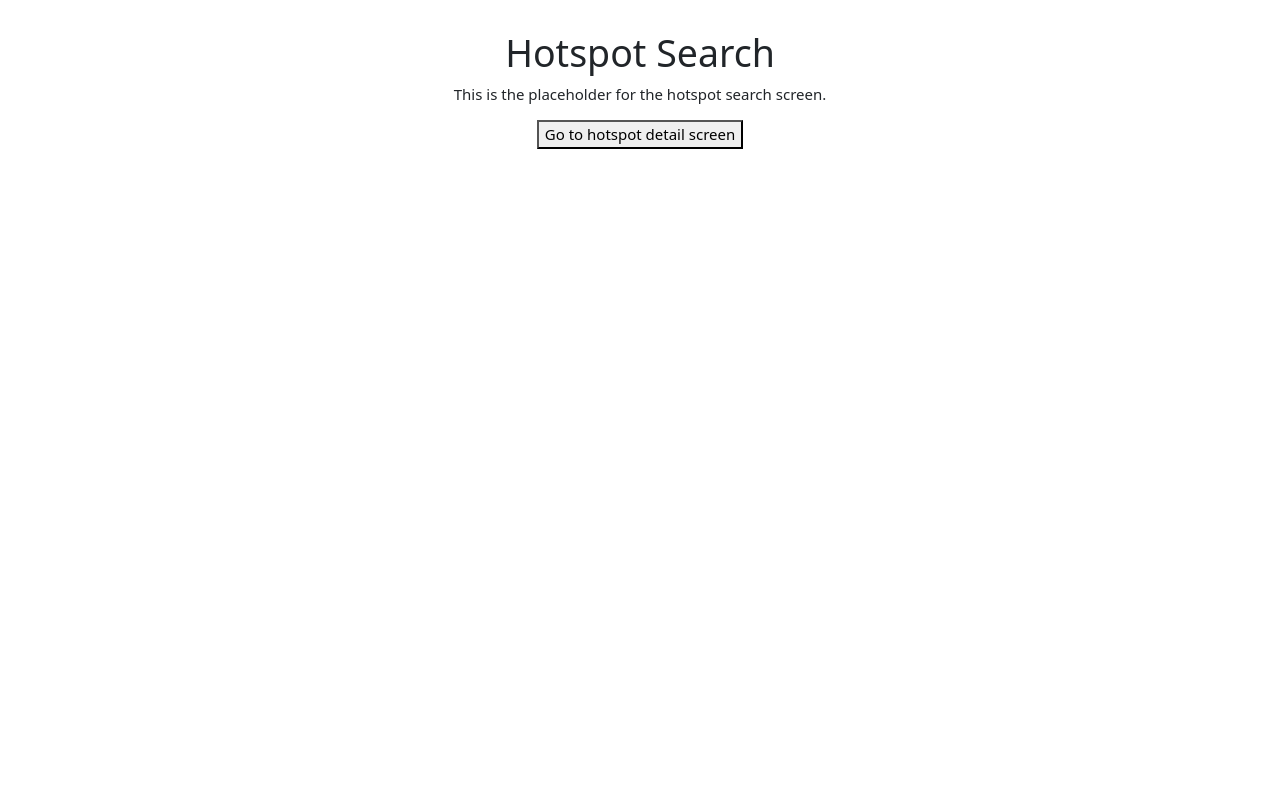
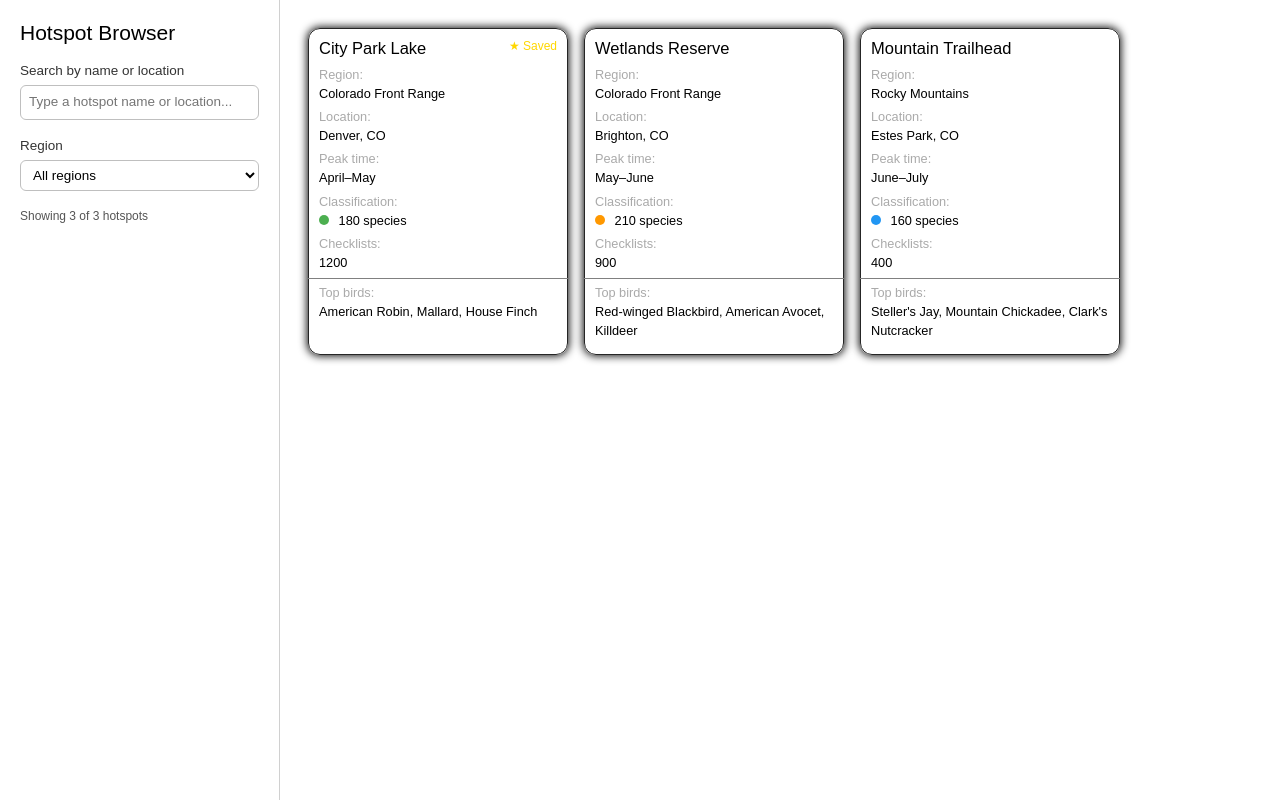
Before and after one commit to BrooktieFrogge/EBird_Hotspot_Ranker, a Vue app in the folder client/: page /hotspot-search in a window 1280 px wide. Built offline with nearby package versions, Linux system fonts and the light colour scheme.

Commit message:
work over break - basic body built

```diff
--- /dev/null
+++ b/client/src/components/HotspotCard.vue
@@ -0,0 +1,186 @@
+<template>
+  <div
+    :class="['hotspot-card', { selected: isSelected }]"
+    @click="handleClick"
+  >
+    <!-- Title -->
+    <h3>{{ name }}</h3>
+
+    <!-- Region / Location -->
+    <div class="row">
+      <span class="label">Region:</span>
+      <span class="value">{{ region }}</span>
+    </div>
+    <div class="row">
+      <span class="label">Location:</span>
+      <span class="value">{{ location }}</span>
+    </div>
+
+    <!-- Peak season -->
+    <div class="row">
+      <span class="label">Peak time:</span>
+      <span class="value">{{ peakSeason }}</span>
+    </div>
+
+    <!-- eBird color / stats -->
+    <div class="row">
+      <span class="label">Classification:</span>
+      <span class="value">
+        <span class="color-dot" :style="{ backgroundColor: colorClass }"></span>
+        {{ speciesCount }} species
+      </span>
+    </div>
+
+    <div class="row">
+      <span class="label">Checklists:</span>
+      <span class="value">{{ checklistCount }}</span>
+    </div>
+
+    <!-- Top birds -->
+    <div class="row top-birds">
+      <span class="label">Top birds:</span>
+      <span class="value">
+        {{ topBirds.join(', ') }}
+      </span>
+    </div>
+
+    <!-- Saved indicator -->
+    <div class="saved-indicator" v-if="isSaved">
+      ★ Saved
+    </div>
+  </div>
+</template>
+
+<script lang="ts">
+import { defineComponent, PropType } from 'vue';
+
+export default defineComponent({
+  name: 'HotspotCard',
+
+  props: {
+    id: {
+      type: [String, Number],
+      required: true,
+    },
+    name: {
+      type: String,
+      required: true,
+    },
+    region: {
+      type: String,
+      required: true,
+    },
+    location: {
+      type: String,
+      required: true,
+    },
+    peakSeason: {
+      type: String,
+      required: false,
+      default: '–',
+    },
+    colorClass: {
+      type: String,
+      required: false,
+      default: '#4caf50', // default color
+    },
+    speciesCount: {
+      type: Number,
+      required: false,
+      default: 0,
+    },
+    checklistCount: {
+      type: Number,
+      required: false,
+      default: 0,
+    },
+    topBirds: {
+      type: Array as PropType<string[]>,
+      required: false,
+      default: () => [],
+    },
+    isSaved: {
+      type: Boolean,
+      required: false,
+      default: false,
+    },
+    isSelected: {
+      type: Boolean,
+      required: false,
+      default: false,
+    },
+  },
+
+  emits: ['click'],
+
+  methods: {
+    handleClick() {
+      // bubble up the click so the parent can route to HotspotDetail
+      this.$emit('click', this.id);
+    },
+  },
+});
+</script>
+
+<style scoped>
+.hotspot-card {
+  border: 1px solid #252525;
+  border-radius: 12px;
+  padding: 10px;
+  max-width: 260px;
+  font-family: Arial, sans-serif;
+  box-shadow: 0 0 8px 1px #0e0e0e;
+  cursor: pointer;
+  margin: 8px;
+  position: relative;
+}
+
+.hotspot-card.selected {
+  border-color: #71e7ff;
+  box-shadow: 0 0 10px 1px rgba(113, 231, 255, 0.7);
+}
+
+h3 {
+  margin: 0 0 6px 0;
+  font-size: 1.1em;
+  font-weight: 500;
+  color: #000000;
+}
+
+.row {
+  display: flex;
+  font-size: 0.85em;
+  margin-bottom: 4px;
+}
+
+.label {
+  min-width: 90px;
+  color: #aaa;
+}
+
+.value {
+  flex: 1;
+}
+
+.color-dot {
+  display: inline-block;
+  width: 10px;
+  height: 10px;
+  border-radius: 50%;
+  margin-right: 6px;
+}
+
+.top-birds {
+  margin-top: 6px;
+  border-top: 0.5px solid gray;
+  padding-top: 4px;
+}
+
+.saved-indicator {
+  position: absolute;
+  top: 8px;
+  right: 10px;
+  font-size: 0.8em;
+  color: #ffd700;
+}
+</style>
--- a/client/src/views/HotspotSearch.vue
+++ b/client/src/views/HotspotSearch.vue
@@ -1,35 +1,262 @@
 <template>
   <div class="hotspot-search">
-    <h1>Hotspot Search</h1>
-    <p>This is the placeholder for the hotspot search screen.</p>
-    <button class="button" @click="navigateToHotspotDetail">
-      <span>Go to hotspot detail screen</span>
-    </button>
+
+    <!-- Left panel: filters -->
+    <div class="filters">
+      <h1>Hotspot Browser</h1>
+
+      <!-- Text search -->
+      <div class="filter-group">
+        <label for="search">Search by name or location</label>
+        <input
+          id="search"
+          type="text"
+          v-model="searchQuery"
+          placeholder="Type a hotspot name or location..."
+        />
+      </div>
+
+      <!-- Region filter -->
+      <div class="filter-group">
+        <label for="region">Region</label>
+        <select id="region" v-model="selectedRegion">
+          <option value="">All regions</option>
+          <option
+            v-for="region in availableRegions"
+            :key="region"
+            :value="region"
+          >
+            {{ region }}
+          </option>
+        </select>
+      </div>
+
+      <!-- More filters here later -->
+
+      <div class="filter-summary">
+        Showing {{ filteredHotspots.length }} of {{ hotspots.length }} hotspots
+      </div>
+    </div>
+
+    <!-- Right panel: hotspot cards -->
+    <div class="results">
+      <div class="cards-container">
+        <HotspotCard
+          v-for="hotspot in filteredHotspots"
+          :key="hotspot.id"
+          :id="hotspot.id"
+          :name="hotspot.name"
+          :region="hotspot.region"
+          :location="hotspot.location"
+          :peak-season="hotspot.peakSeason"
+          :color-class="hotspot.colorClass"
+          :species-count="hotspot.speciesCount"
+          :checklist-count="hotspot.checklistCount"
+          :top-birds="hotspot.topBirds"
+          :is-saved="hotspot.isSaved"
+          @click="goToHotspotDetail"
+        />
+      </div>
+    </div>
+
   </div>
 </template>
 
 <script lang="ts">
-import { defineComponent } from 'vue';
+import { defineComponent, onMounted, ref, computed } from 'vue';
 import { useRouter } from 'vue-router';
+import HotspotCard from "../components/HotspotCard.vue";
+
+
+interface Hotspot {
+  id: number | string;
+  name: string;
+  region: string;
+  location: string;
+  peakSeason: string;
+  colorClass: string; // could map to eBird colors
+  speciesCount: number;
+  checklistCount: number;
+  topBirds: string[];
+  isSaved: boolean;
+}
 
 export default defineComponent({
   name: 'HotspotSearch',
+
+  components: {
+    HotspotCard,
+  },
+
   setup() {
     const router = useRouter();
 
-    const navigateToHotspotDetail = () => {
-      // Example: navigate to hotspot with ID 1
-      router.push({ name: 'HotspotDetail', params: { id: 1 } });
+    // state
+    const hotspots = ref<Hotspot[]>([]);
+    const searchQuery = ref('');
+    const selectedRegion = ref('');
+
+    const availableRegions = computed(() => {
+      const set = new Set<string>();
+      hotspots.value.forEach(h => set.add(h.region));
+      return Array.from(set).sort();
+    });
+
+    // Load all hotspots once (replace this with a real API call)
+    const loadHotspots = async () => {
+
+
+      hotspots.value = [
+        {
+          id: 1,
+          name: 'City Park Lake',
+          region: 'Colorado Front Range',
+          location: 'Denver, CO',
+          peakSeason: 'April–May',
+          colorClass: '#4caf50',
+          speciesCount: 180,
+          checklistCount: 1200,
+          topBirds: ['American Robin', 'Mallard', 'House Finch'],
+          isSaved: true,
+        },
+        {
+          id: 2,
+          name: 'Wetlands Reserve',
+          region: 'Colorado Front Range',
+          location: 'Brighton, CO',
+          peakSeason: 'May–June',
+          colorClass: '#ff9800',
+          speciesCount: 210,
+          checklistCount: 900,
+          topBirds: ['Red-winged Blackbird', 'American Avocet', 'Killdeer'],
+          isSaved: false,
+        },
+        {
+          id: 3,
+          name: 'Mountain Trailhead',
+          region: 'Rocky Mountains',
+          location: 'Estes Park, CO',
+          peakSeason: 'June–July',
+          colorClass: '#2196f3',
+          speciesCount: 160,
+          checklistCount: 400,
+          topBirds: ['Steller\'s Jay', 'Mountain Chickadee', 'Clark\'s Nutcracker'],
+          isSaved: false,
+        },
+      ];
     };
 
-    return { navigateToHotspotDetail };
+    // Filtering logic (runs in memory, 1 API call total)
+    const filteredHotspots = computed(() => {
+      const q = searchQuery.value.trim().toLowerCase();
+      const region = selectedRegion.value;
+
+      return hotspots.value.filter(h => {
+        const matchesSearch =
+          !q ||
+          h.name.toLowerCase().includes(q) ||
+          h.location.toLowerCase().includes(q);
+
+        const matchesRegion =
+          !region || h.region === region;
+
+        return matchesSearch && matchesRegion;
+      });
+    });
+
+    const goToHotspotDetail = (id: number | string) => {
+      router.push({ name: 'HotspotDetail', params: { id } });
+    };
+
+    onMounted(() => {
+      loadHotspots();
+    });
+
+    return {
+      hotspots,
+      searchQuery,
+      selectedRegion,
+      availableRegions,
+      filteredHotspots,
+      goToHotspotDetail,
+    };
   },
 });
 </script>
 
 <style scoped>
 .hotspot-search {
-  padding: 2rem;
-  text-align: center;
+  display: flex;
+  height: 100%;
+  min-height: 100vh;
+  background-color: #121212;
+  color: #f5f5f5;
+}
+
+/* Left panel – filters */
+.hotspot-search {
+  display: flex;
+  height: 100%;
+  min-height: 100vh;
+  background-color: #ffffff; /* white background */
+  color: #000000; /* black text */
+  font-family: Arial, sans-serif;
+}
+
+/* Left panel – filters */
+.filters {
+  width: 280px;
+  padding: 20px;
+  border-right: 1px solid #d0d0d0; /* light gray line */
+  box-sizing: border-box;
+  background-color: #ffffff;
+}
+
+.filters h1 {
+  margin-top: 0;
+  font-size: 1.4rem;
+  margin-bottom: 16px;
+  color: #000000; /* black text */
+}
+
+.filter-group {
+  margin-bottom: 16px;
+  display: flex;
+  flex-direction: column;
+}
+
+.filter-group label {
+  font-size: 0.9rem;
+  margin-bottom: 4px;
+  color: #333333; /* dark gray */
+}
+
+.filter-group input,
+.filter-group select {
+  padding: 6px 8px;
+  border-radius: 6px;
+  border: 1px solid #bfbfbf;
+  background-color: #ffffff;
+  color: #000000;
+  font-size: 0.9rem;
+}
+
+.filter-summary {
+  margin-top: 8px;
+  font-size: 0.8rem;
+  color: #555555;
+}
+
+/* Right panel – results */
+.results {
+  flex: 1;
+  padding: 20px;
+  box-sizing: border-box;
+  background-color: #ffffff;
+}
+
+.cards-container {
+  display: flex;
+  flex-wrap: wrap;
 }
 </style>
```
